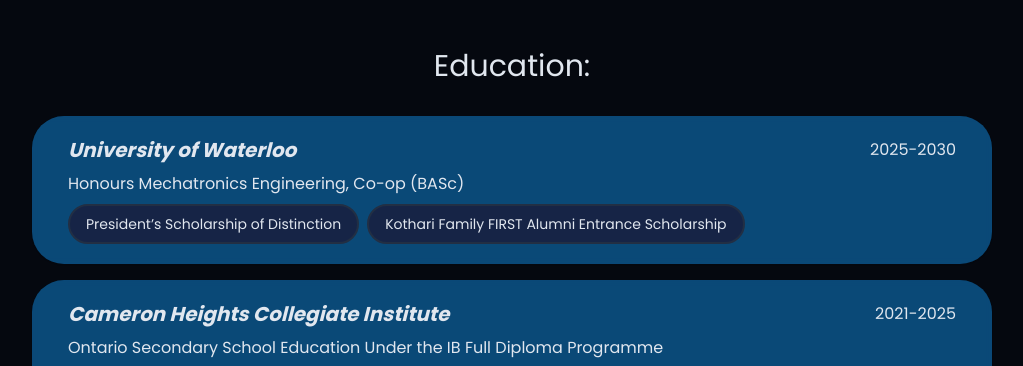
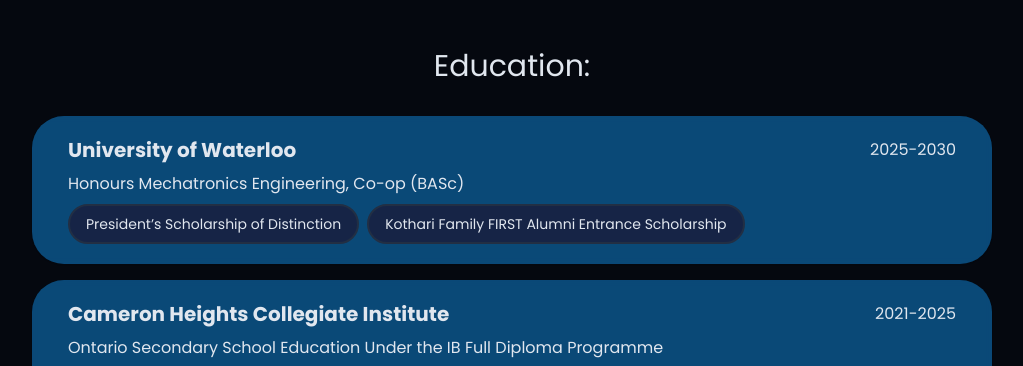
Before and after one commit to Aabjosh/Aabjosh-s-Portfolio, a React (Vite) app: page / in a window 1280 px wide. Shown: the part 4400-4766 px from the top of the page, without its empty margins (128-1151 px from the left). Built offline with nearby package versions, Linux system fonts and the light colour scheme.

Commit message:
Update ExperienceSection.jsx

```diff
--- a/src/components/ExperienceSection.jsx
+++ b/src/components/ExperienceSection.jsx
@@ -76,7 +76,7 @@
                 {education.map((edu, key) => (
                     <div key={key} className="group bg-primary/50 rounded-4xl overflow-hidden shadow-xs card-hover backdrop-blur-xs p-5">
                         <div className="flex gap-2 items-center justify-between mb-2">
-                            <h3 className="text-xl font-bold px-4 italic text-left">{edu.name}</h3>
+                            <h3 className="text-xl font-bold px-4 text-left">{edu.name}</h3>
                             <p className="text-muted-foreground px-4 text-right">{edu.timeframe}</p>
                         </div>
                         <div className="text-left px-4 text-md mb-2">
```
